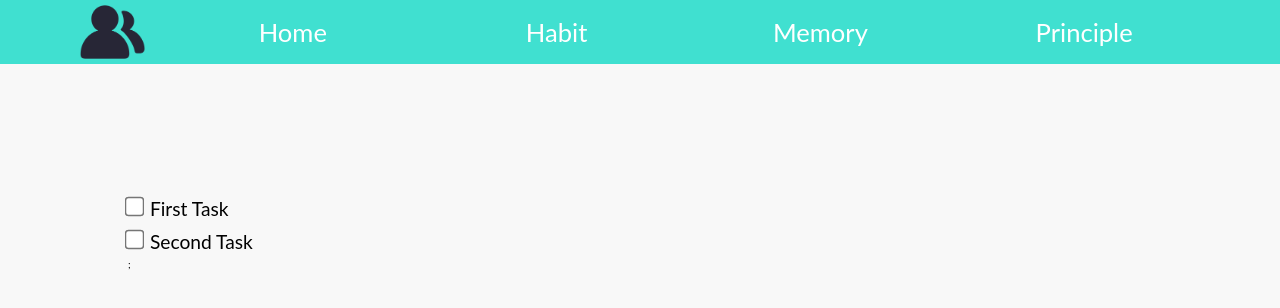
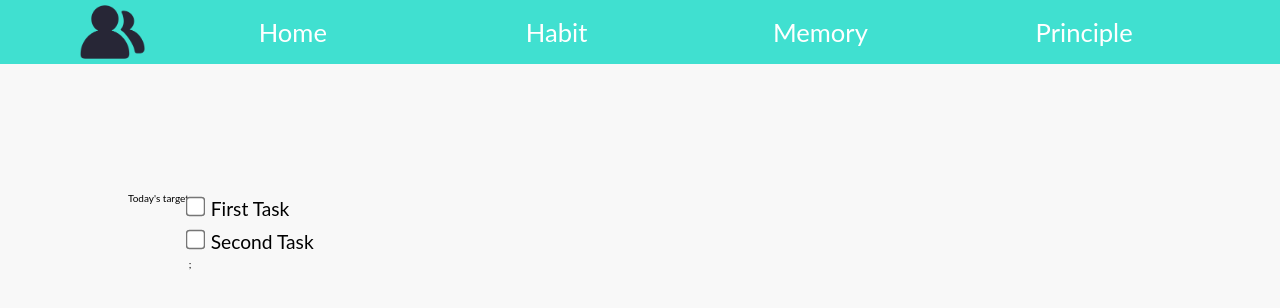
Before and after one commit to i5possible/buddy, a React (Create React App) app: page /habit in a window 1280 px wide. Shown: the top 308 px of the page. Built offline with nearby package versions, Linux system fonts and the light colour scheme.

Commit message:
make the item controlled component, with class version and function version

```diff
--- a/src/Content/index.css
+++ b/src/Content/index.css
@@ -2,3 +2,7 @@
     padding: 10%;
     display: flex;
 }
+
+.contentTitle {
+    display: inline-block;
+}
--- a/src/Content/index.js
+++ b/src/Content/index.js
@@ -1,10 +1,13 @@
 import React from 'react';
 import './index.css';
 
-const Content = ({ children }) => {
+const Content = ({ children, title }) => {
 
     return (
         <div className='content'>
+            <div>
+                <h2 className='contentTitle'> {title} </h2>
+            </div>
             {children}
         </div>
     );
--- a/src/MiniHabit/Item.css
+++ b/src/MiniHabit/Item.css
@@ -11,3 +11,7 @@
 .item-wrapper {
     margin: 5px 0;
 }
+
+.checked {
+    text-decoration: line-through;
+}
--- a/src/MiniHabit/Item.js
+++ b/src/MiniHabit/Item.js
@@ -1,11 +1,79 @@
 import React from 'react';
 import './Item.css';
 
+// class Item extends React.Component {
+
+//     constructor(props) {
+//         super(props);
+//         this.state = {
+//             checked: this.props.checked,
+//         }
+//         this.onChange = this.onChange.bind(this);
+//     }
+
+//     onChange(e) {
+//         this.setState({
+//             checked: e.target.checked
+//         });
+//     }
+
+//     componentWillMount() {
+
+//     }
+
+//     componentDidMount() {
+
+//     }
+
+//     componentWillUnmount() {
+
+//     }
+
+//     componentWillUpdate() {
+
+//     }
+
+//     componentDidUpdate() {
+
+//     }
+
+//     componentWillReceiveProps() {
+
+//     }
+
+//     render() {
+//         return (<div className='item-wrapper'>
+//              <input
+//                 className='checkbox'
+//                 checked={this.state.checked}
+//                 type='checkbox'
+//                 onChange={this.onChange}
+//                 >
+//             </input>
+//             {
+//             this.state.checked ? <lable className='item-name checked'> {this.props.name} </lable>
+//                 : <label className='item-name'> {this.props.name} </label>
+//             }
+//         </div>)
+//     }
+// }
+
 const Item = ({ name }) => {
+    const [checked, setChecked] = React.useState(false);
+
+    const onChange = (e) => {
+        setChecked(e.target.checked);
+    }
+
     return (
         <div className='item-wrapper'>
-            <input className='checkbox' type='checkbox'></input>
-            <lable className='item-name'> {name} </lable>
+            <input
+                className='checkbox'
+                checked={checked}
+                type='checkbox'
+                onChange={onChange}>
+            </input>
+            <label className='item-name'> {name} </label>
         </div>
     );
 }
--- a/src/MiniHabit/index.js
+++ b/src/MiniHabit/index.js
@@ -10,9 +10,14 @@ import TodoList from './TodoList'
 const MiniHabit = () => {
     const tasks = [{name: 'First Task'}, { name: 'Second Task'}];
     return (
-        <div>
-            <TodoList tasks={tasks}/>
-        </div>
+        <>
+            <div>
+                Today's target
+            </div>
+            <div>
+                <TodoList tasks={tasks}/>
+            </div>
+        </>
     );
 }
 
```
